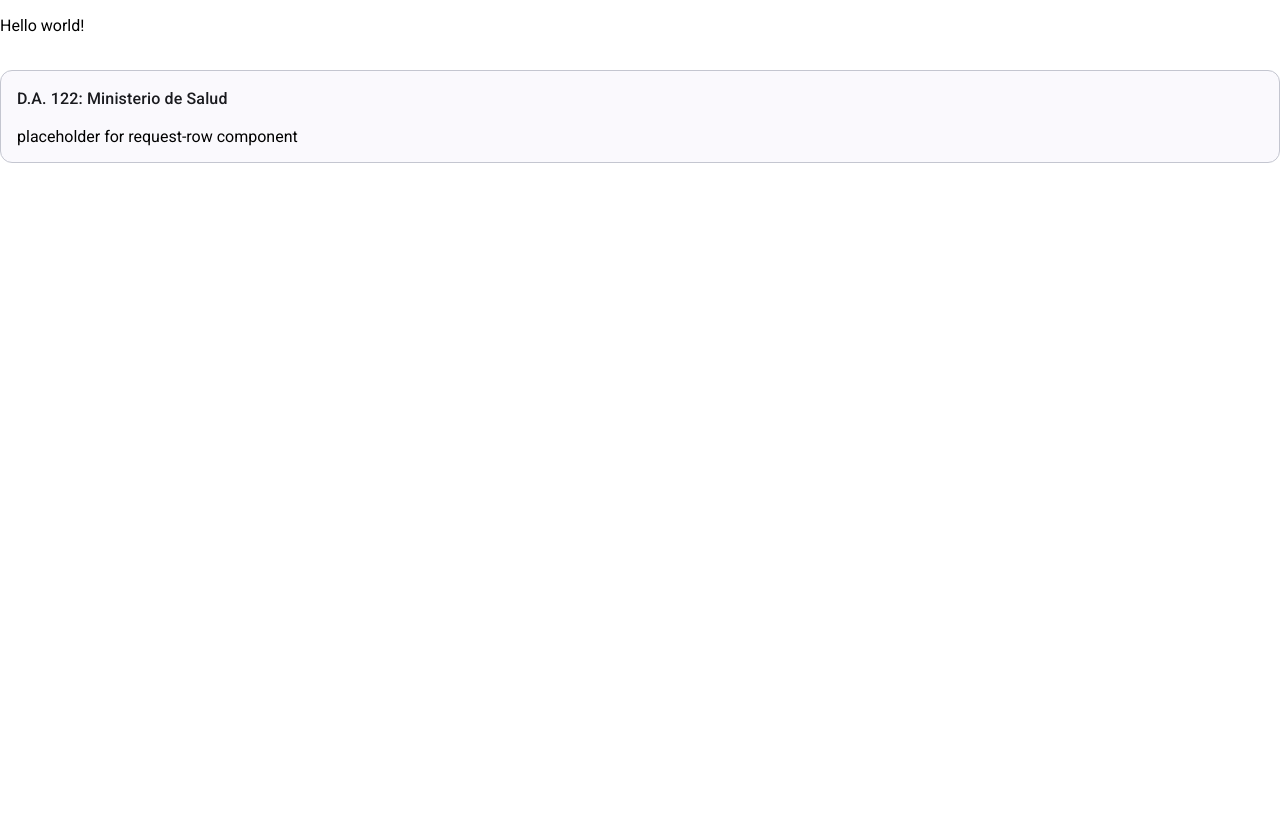
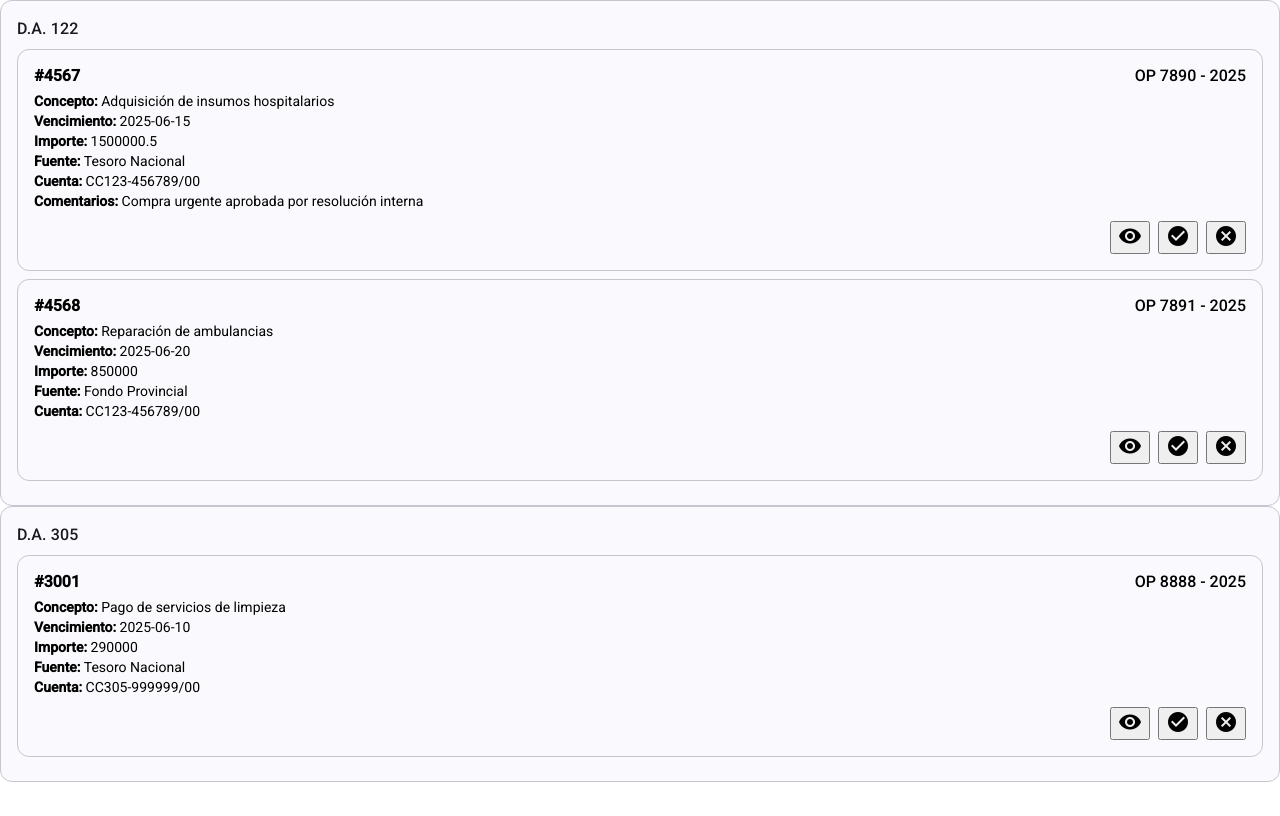
Before and after one commit to baypablosantiago/Tesoreria-Control-Pedidos, an Angular app: page / in a window 1280 px wide. Built offline with nearby package versions, Linux system fonts and the light colour scheme.

Commit message:
example working

```diff
--- a/src/app/app.component.html
+++ b/src/app/app.component.html
@@ -1,6 +1,3 @@
-<p> Hello world! </p>
-<br/>
-
-<app-da-card></app-da-card>
+<app-dashboard></app-dashboard>
 
 <router-outlet />
--- a/src/app/app.component.ts
+++ b/src/app/app.component.ts
@@ -1,10 +1,10 @@
 import { Component } from '@angular/core';
 import { RouterOutlet } from '@angular/router';
-import { DaCardComponent } from "./components/da-card/da-card.component";
+import { DashboardComponent } from "./components/dashboard/dashboard.component";
 
 @Component({
   selector: 'app-root',
-  imports: [RouterOutlet, DaCardComponent],
+  imports: [RouterOutlet, DashboardComponent],
   templateUrl: './app.component.html',
   styleUrl: './app.component.scss'
 })
--- a/src/app/components/da-card/da-card.component.html
+++ b/src/app/components/da-card/da-card.component.html
@@ -1,14 +1,12 @@
 <mat-card appearance="outlined">
   <mat-card-header>
-    <!-- <mat-card-title> DA </mat-card-title> -->
-    <mat-card-subtitle>D.A. 122: Ministerio de Salud</mat-card-subtitle>
+    <mat-card-subtitle>{{ daTitle }}</mat-card-subtitle>
   </mat-card-header>
+
   <mat-card-content>
-    <p> placeholder for request-row component </p>
+    <app-request-row
+      *ngFor="let request of requests"
+      [request]="request"
+    ></app-request-row>
   </mat-card-content>
-  <!--
-  <mat-card-actions>
-    <button matButton>Learn More</button>
-  </mat-card-actions>
-  -->
 </mat-card>
--- a/src/app/components/dashboard/dashboard.component.html
+++ b/src/app/components/dashboard/dashboard.component.html
@@ -1 +1,6 @@
-<p>dashboard works!</p>
+<div *ngFor="let group of groupedRequests">
+  <app-da-card
+    [daTitle]="'D.A. ' + group.da"
+    [requests]="group.requests"
+  ></app-da-card>
+</div>
--- a/src/app/components/dashboard/dashboard.component.ts
+++ b/src/app/components/dashboard/dashboard.component.ts
@@ -1,11 +1,77 @@
 import { Component } from '@angular/core';
+import { FundingRequest } from '../../models/FundingRequest';
+import { DaCardComponent } from "../da-card/da-card.component";
+import { CommonModule } from '@angular/common';
+
 
 @Component({
   selector: 'app-dashboard',
-  imports: [],
   templateUrl: './dashboard.component.html',
-  styleUrl: './dashboard.component.scss'
+  imports: [DaCardComponent,CommonModule]
 })
 export class DashboardComponent {
+  allRequests: FundingRequest[] = [
+    {
+      id: 1,
+      da: 122,
+      requestNumber: 4567,
+      fiscalYear: 2025,
+      paymentOrderNumber: 7890,
+      concept: 'Adquisición de insumos hospitalarios',
+      dueDate: '2025-06-15',
+      amount: 1500000.50,
+      fundingSource: 'Tesoro Nacional',
+      checkingAccount: 'CC123-456789/00',
+      comments: 'Compra urgente aprobada por resolución interna'
+    },
+    {
+      id: 2,
+      da: 122,
+      requestNumber: 4568,
+      fiscalYear: 2025,
+      paymentOrderNumber: 7891,
+      concept: 'Reparación de ambulancias',
+      dueDate: '2025-06-20',
+      amount: 850000.00,
+      fundingSource: 'Fondo Provincial',
+      checkingAccount: 'CC123-456789/00',
+      comments: ''
+    },
+    {
+      id: 3,
+      da: 305,
+      requestNumber: 3001,
+      fiscalYear: 2025,
+      paymentOrderNumber: 8888,
+      concept: 'Pago de servicios de limpieza',
+      dueDate: '2025-06-10',
+      amount: 290000.00,
+      fundingSource: 'Tesoro Nacional',
+      checkingAccount: 'CC305-999999/00',
+      comments: ''
+    }
+  ];
 
+  // Agrupado por DA
+  groupedRequests: { da: number; requests: FundingRequest[] }[] = [];
+
+  ngOnInit() {
+    this.groupedRequests = this.groupByDA(this.allRequests);
+  }
+
+  private groupByDA(requests: FundingRequest[]) {
+    const grouped: { [da: number]: FundingRequest[] } = {};
+
+    for (const req of requests) {
+      if (!grouped[req.da]) {
+        grouped[req.da] = [];
+      }
+      grouped[req.da].push(req);
+    }
+
+    return Object.entries(grouped).map(([da, reqs]) => ({
+      da: +da,
+      requests: reqs
+    }));
+  }
 }
--- a/src/app/components/request-row/request-row.component.html
+++ b/src/app/components/request-row/request-row.component.html
@@ -1 +1,27 @@
-<p>request-row works!</p>
+<mat-card class="request-card" appearance="outlined">
+  <div class="request-header">
+    <strong>#{{ request.requestNumber }}</strong>
+    <span>OP {{ request.paymentOrderNumber }} - {{ request.fiscalYear }}</span>
+  </div>
+
+  <div class="request-body">
+    <div><strong>Concepto:</strong> {{ request.concept }}</div>
+    <div><strong>Vencimiento:</strong> {{ request.dueDate }}</div>
+    <div><strong>Importe:</strong> {{ request.amount }}</div>
+    <div><strong>Fuente:</strong> {{ request.fundingSource }}</div>
+    <div><strong>Cuenta:</strong> {{ request.checkingAccount }}</div>
+    <div *ngIf="request.comments"><strong>Comentarios:</strong> {{ request.comments }}</div>
+  </div>
+
+  <div class="request-actions">
+    <button mat-icon-button color="primary" aria-label="Ver">
+      <mat-icon>visibility</mat-icon>
+    </button>
+    <button mat-icon-button color="accent" aria-label="Aprobar">
+      <mat-icon>check_circle</mat-icon>
+    </button>
+    <button mat-icon-button color="warn" aria-label="Rechazar">
+      <mat-icon>cancel</mat-icon>
+    </button>
+  </div>
+</mat-card>
--- a/src/app/components/request-row/request-row.component.scss
+++ b/src/app/components/request-row/request-row.component.scss
@@ -0,0 +1,24 @@
+.request-card {
+  margin: 0.5rem 0;
+  padding: 1rem;
+
+  .request-header {
+    display: flex;
+    justify-content: space-between;
+    font-weight: 500;
+    margin-bottom: 0.5rem;
+  }
+
+  .request-body {
+    display: grid;
+    gap: 0.25rem;
+    font-size: 14px;
+  }
+
+  .request-actions {
+    margin-top: 0.75rem;
+    display: flex;
+    justify-content: flex-end;
+    gap: 0.5rem;
+  }
+}
```
Also changed, not shown: src/app/components/da-card/da-card.component.ts (+13 -3 lines), src/app/components/request-row/request-row.component.ts (+7 -2 lines).
